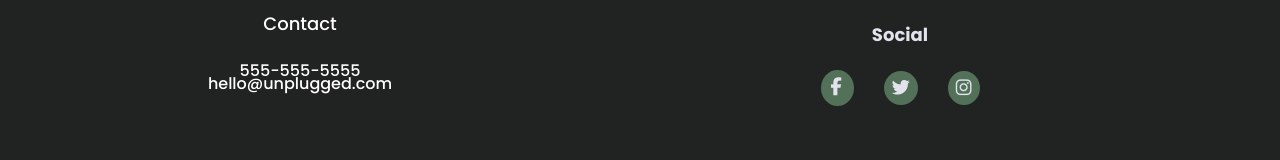
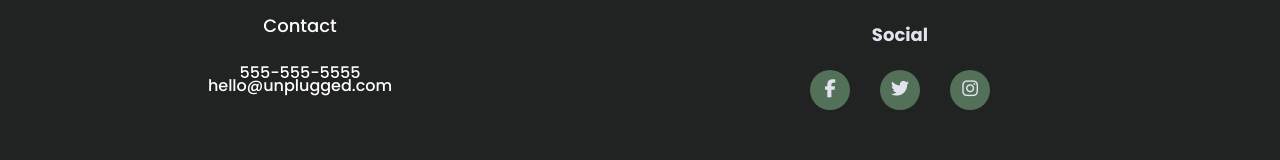
Before and after one commit to lyolayale/unplugged, a website built with Parcel: page index.html in a window 1280 px wide. Shown: the part 2238-2398 px from the top of the page. Built offline with nearby package versions, Linux system fonts and the light colour scheme.

Commit message:
Updated social media icons --> css properties

```diff
--- a/css/main.css
+++ b/css/main.css
@@ -236,19 +236,29 @@ footer .social-icons {
   gap: 20px;
 }
 
-i {
+.social-icons p {
+  width: 40px;
+  height: 40px;
+  border-radius: 20px;
   background-color: #527158;
-  border-radius: 50%;
-  color: #e2e3ed;
-  font-size: 18px;
-  font-weight: 400;
-  padding: 8px;
-  text-align: center;
+  /* margin: 5px auto; */
+  /* text-align: center; */
+  /* margin-top: 5px; */
 }
 
-#fb {
+i {
+  width: 24px;
+  height: 24px;
+  font-size: 18px;
+  color: #e2e3ed;
+  font-weight: 400;
+  text-align: center;
+  margin: 10px auto;
+}
+
+/* #fb {
   padding: 8px 12px 10px 10px;
-}
+} */
 
 .copyright {
   width: 100%;
```
